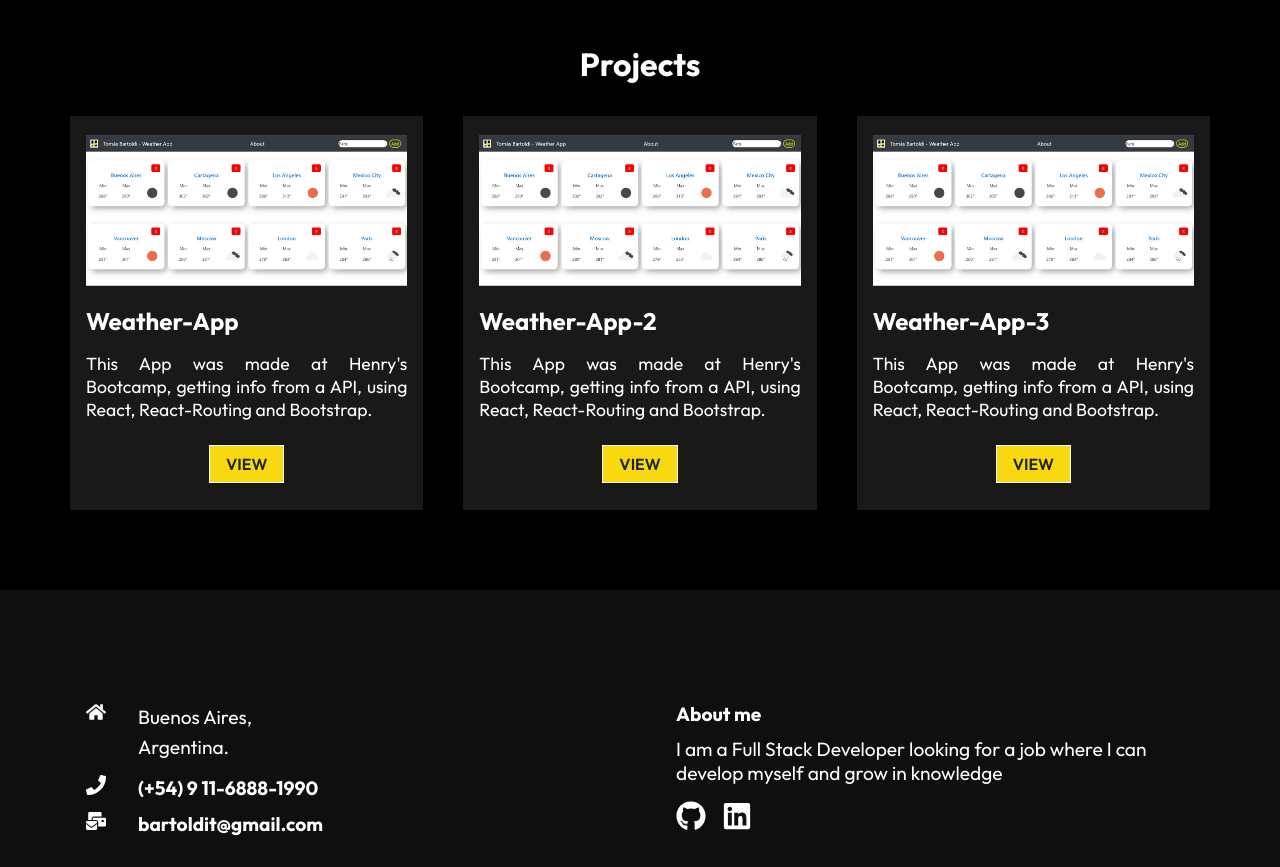
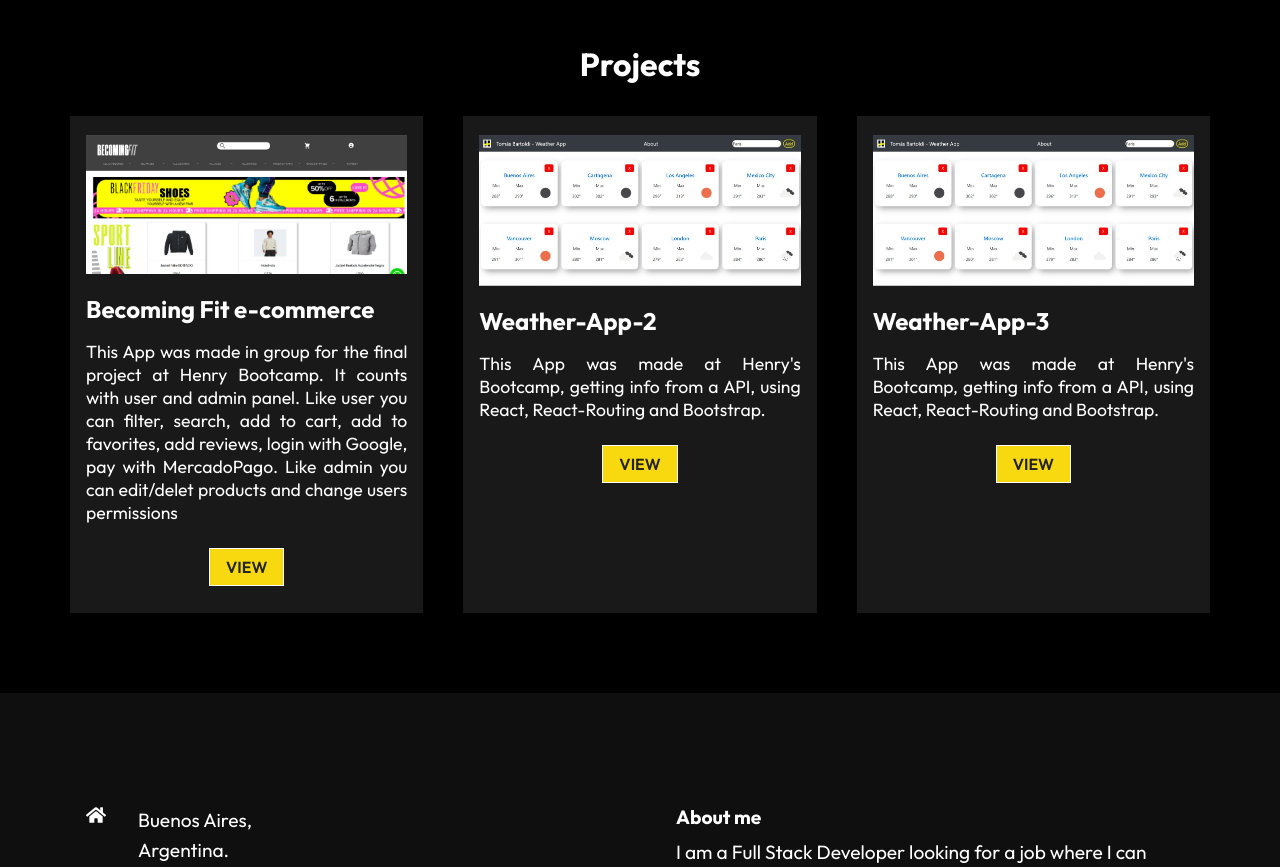
Before and after one commit to TomasBartoldi/Portfolio, a React (Create React App) app: page / in a window 1280 px wide. Shown: the part 820-1687 px from the top of the page. Built offline with nearby package versions, Linux system fonts and the light colour scheme.

Commit message:
becomingfit add to projects

```diff
--- a/src/components/WorkCard.js
+++ b/src/components/WorkCard.js
@@ -1,7 +1,7 @@
 import './WorkCardStyles.css'
 
 import React from 'react'
-import { NavLink } from 'react-router-dom';
+
 
 
 const WorkCard = (props) => {
@@ -13,7 +13,7 @@ const WorkCard = (props) => {
                <div className='pro-details'>
                   <p>{props.text}</p>
                   <div className='pro-btns'>
-                    <NavLink to={props.view} className='btn'>View</NavLink>
+                    <a href={props.view} className='btn'>View</a>
                   </div>
                </div>
             </div>
--- a/src/components/WorkCardData.js
+++ b/src/components/WorkCardData.js
@@ -1,14 +1,13 @@
-import pro1 from '../components/assets/project1.jpeg'
+import pro1 from '../components/assets/project1.jpg'
 import pro2 from '../components/assets/project2.jpeg'
 import pro3 from '../components/assets/project3.jpeg'
 
 const ProjectCardData = [
     {
         imgsrc: pro1,
-        title: "Weather-App",
-        text: "This App was made at Henry's Bootcamp, getting info from a API, using React, React-Routing and Bootstrap.",
-        view: 'url.com', /* https://github.com/TomasBartoldi/Weather-App */
-        source: ''
+        title: "Becoming Fit e-commerce",
+        text: "This App was made in group for the final project at Henry Bootcamp. It counts with user and admin panel. Like user you can filter, search, add to cart, add to favorites, add reviews, login with Google, pay with MercadoPago. Like admin you can edit/delet products and change users permissions",
+        view: 'https://becoming-fit.vercel.app/',
     },
 
     {
```
Also changed, not shown: src/components/assets/project1.jpeg (deleted), src/components/assets/project1.jpg (added).
